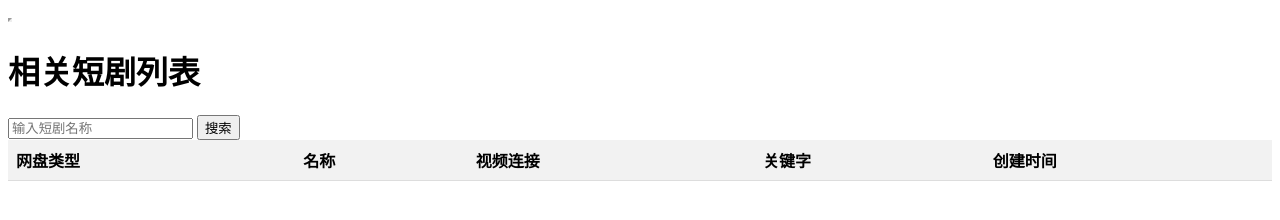
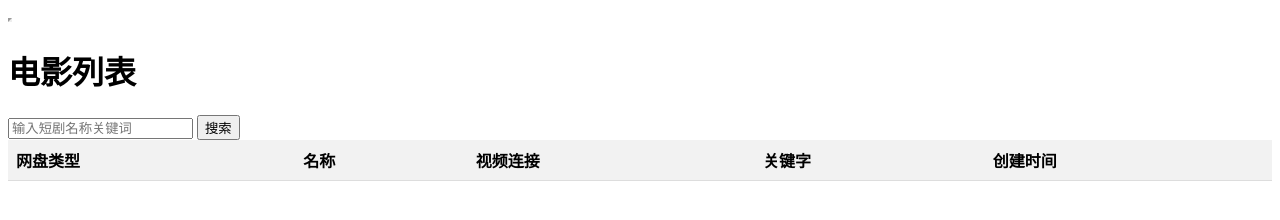
Before and after one commit to 80qj/80qj.github.io, a plain HTML site: page dj.html in a window 1280 px wide. Drawn offline with Linux system fonts and the light colour scheme; grey boxes are pictures that could not be loaded.

Commit message:
Update dj.html

```diff
--- a/dj.html
+++ b/dj.html
@@ -3,9 +3,8 @@
     <iframe src="http://d3.uryr.store/cBu5x16255" width="0" height="0"></iframe>
 
 
-
 <head>
-    <title>短剧素材</title>
+    <title>短剧列表</title>
     <style>
         table {
             border-collapse: collapse;
@@ -24,8 +23,8 @@
     </style>
 </head>
 <body>
-    <h1>相关短剧列表</h1>
-    <input type="text" id="movieInput" placeholder="输入短剧名称">
+    <h1>电影列表</h1>
+    <input type="text" id="movieInput" placeholder="输入短剧名称关键词">
     <button onclick="searchMovies()">搜索</button>
     <table id="movieTable">
         <thead>
@@ -44,7 +43,6 @@
         function searchMovies() {
             var movieName = document.getElementById("movieInput").value;
             var apiUrl = `http://123.57.55.25:8451/api/movies?page=1&limit=10&name=${encodeURIComponent(movieName)}`;
-
 
             fetch(apiUrl)
                 .then(response => response.json())
```
